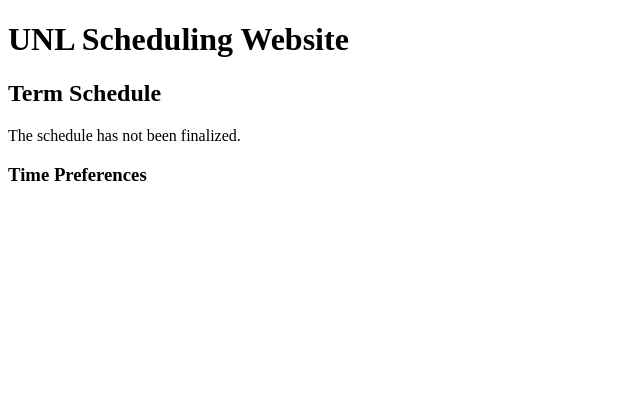
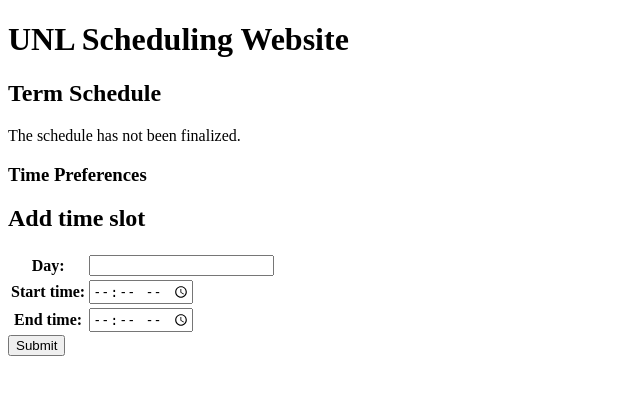
Before and after one commit to laurel-thomson/UNLScheduling, a Django app: template mysite/scheduling/templates/scheduling/teachers/unfinalized_schedule.html in a window 1280 px wide. Shown: the top 395 px of the page, without its empty margins (0-640 px from the left). Run offline with Django 3.2, Linux system fonts and the light colour scheme; the template is opened without the code that fills it: values that come from a table or form of the project are taken from there, others are empty.

Commit message:
Allowing teachers to add time slots

```diff
--- a/mysite/scheduling/forms.py
+++ b/mysite/scheduling/forms.py
@@ -1,8 +1,11 @@
 from django import forms
 from django.forms import ModelForm
 from django.contrib.auth.forms import UserCreationForm, UserChangeForm
+import logging
 
-from .models import User, Room, RoomTerm
+from .models import User, Room, RoomTerm, TimeSlot
+
+logger = logging.getLogger(__name__)
 
 class TeacherSignUpForm(UserCreationForm):
     class Meta(UserCreationForm.Meta):
@@ -26,7 +29,6 @@ class StudentSignUpForm(UserCreationForm):
             user.save()
         return user
 
-#Creates or updates a room
 class RoomForm(ModelForm):
     def __init__(self, *args, **kwargs):
         super(RoomForm, self).__init__(*args, **kwargs)
@@ -39,7 +41,9 @@ class RoomForm(ModelForm):
 class DateInput(forms.DateInput):
     input_type = 'date'
 
-#Creates or updates a term
+class TimeInput(forms.DateInput):
+    input_type = 'time'
+
 class TermForm(ModelForm):
     def __init__(self, *args, **kwargs):
         super(TermForm, self).__init__(*args, **kwargs)
@@ -51,3 +55,15 @@ class TermForm(ModelForm):
         widgets = {
             'available_until': DateInput(),
         }
+
+class TimeSlotForm(ModelForm):
+    def __init__(self, *args, **kwargs):
+        super(TimeSlotForm, self).__init__(*args, **kwargs)
+        self.fields['day'].required = True
+    class Meta:
+        model = TimeSlot
+        fields = ('day', 'start_time', 'end_time',)
+        widgets = {
+            'start_time': TimeInput(),
+            'end_time': TimeInput(),
+        }
--- a/mysite/scheduling/templates/scheduling/teachers/unfinalized_schedule.html
+++ b/mysite/scheduling/templates/scheduling/teachers/unfinalized_schedule.html
@@ -17,4 +17,14 @@
         </ul>
     {% endfor %}
 
+    <h2>Add time slot</h2>
+
+    <form action="" method="post">
+        {% csrf_token %}
+        <table>
+            {{ form.as_table }}
+        </table>
+        <input type="submit" value="Submit">
+    </form>
+
 {% endblock %}
```
Also changed, not shown: mysite/scheduling/views/teachers.py (+16 -8 lines).
